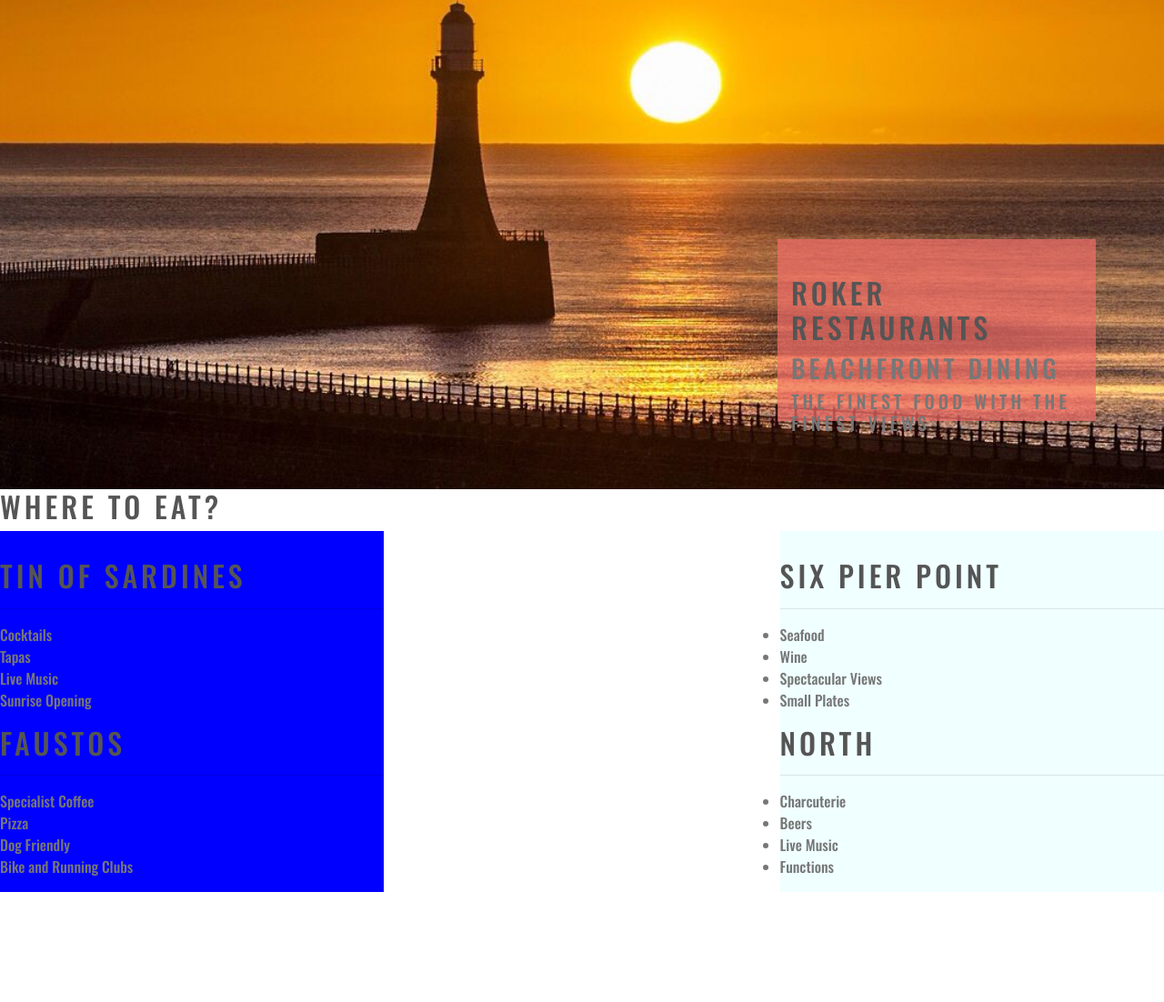
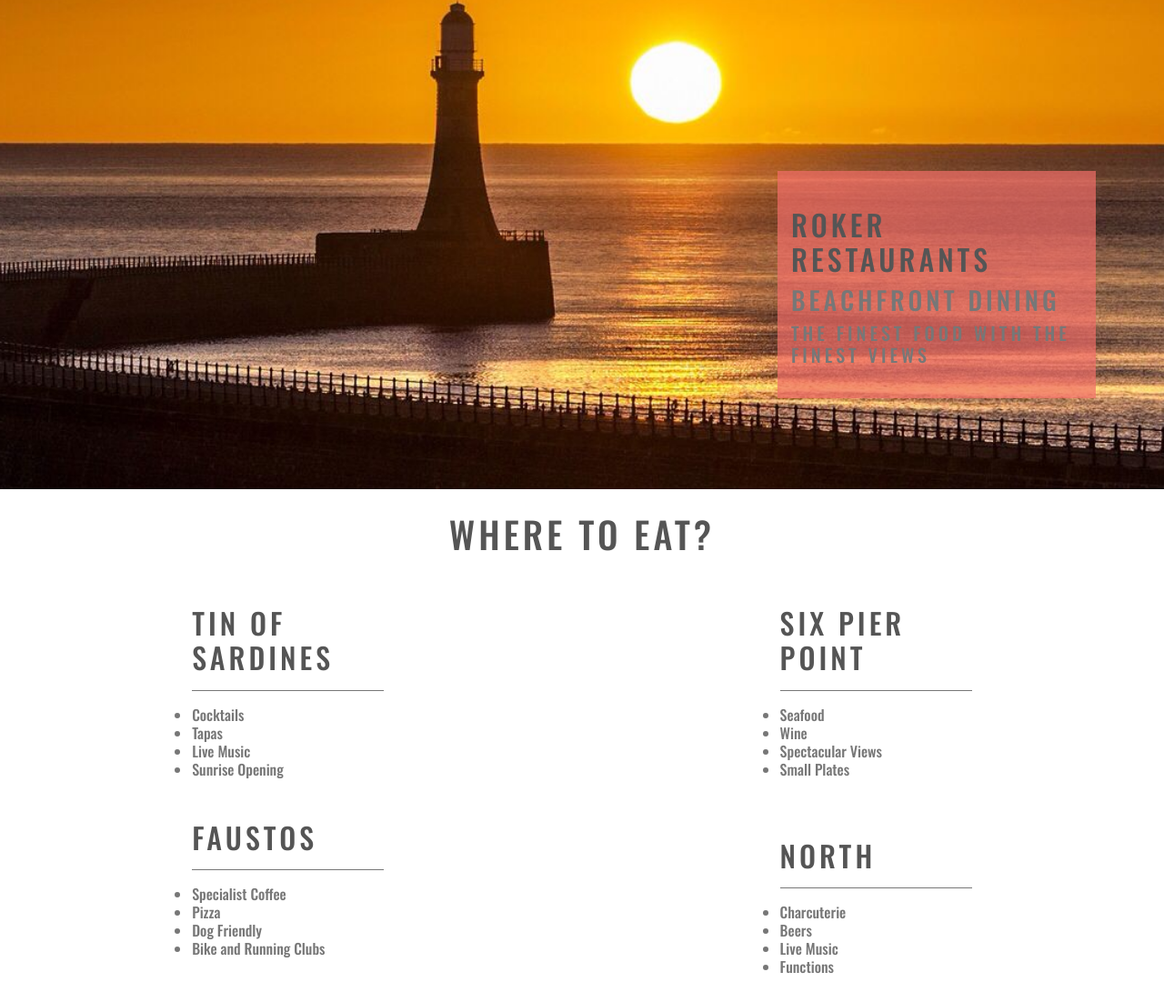
Before and after one commit to brianmcananey/milestone-1-project, a plain HTML site: page assets/index.html in a window 1280 px wide. Shown: the part 353-1455 px from the top of the page at 91% size. Drawn offline with nearby package versions, Linux system fonts and the light colour scheme.

Commit message:
added styling to Where to Eat

```diff
--- a/css/style.css
+++ b/css/style.css
@@ -85,20 +85,21 @@ h2 {
 
 
 #cover-text {
-    font-size: 130%;
+
+    font-size: 120%;
     font-family: Oswald;
     text-transform: uppercase;
     letter-spacing: 4px;
 
     width: 350px;
-    height: 200px;
+    height: 250px;
 
     padding-top: 40px;
     padding-left: 15px;
 
     background-color: rgba(241, 110, 105, .7);
 
-    bottom: 75px;
+    bottom: 100px;
     right: 75px;
 
     position: absolute;
@@ -110,22 +111,50 @@ h2 {
     height: 800px;
 }
 
+#welcome {
+    margin: 25px 0;
+    text-align: center;
+    font-size: 250%;
+}
+
 #left-about {
     padding-top: 30px;
     width: 33%;
     float: left;
-    background-color: blue;
 }
 
 #right-about {
     padding-top: 30px;
     width: 33%;
     float: right;
-    background-color: azure;
 }
 
 #center-about {
     width: 33%;
     margin: 0 auto;
-    background-color: darkorange;
 }
+
+hr {
+    border-top: 1px solid #777777;
+    width: 100% 0;
+}
+
+.left-about-heading{
+    width: 50%;
+    float: right;
+    line-height: 20px;
+    clear: both;
+    margin-bottom: 30px;
+}
+
+.right-about-heading {
+    width: 50%;
+    float: left;
+    line-height: 20px;
+    clear: both;
+    margin-bottom: 50px;
+}
+
+.right-about-heading h2 {
+    text-align: left;
+}
```
